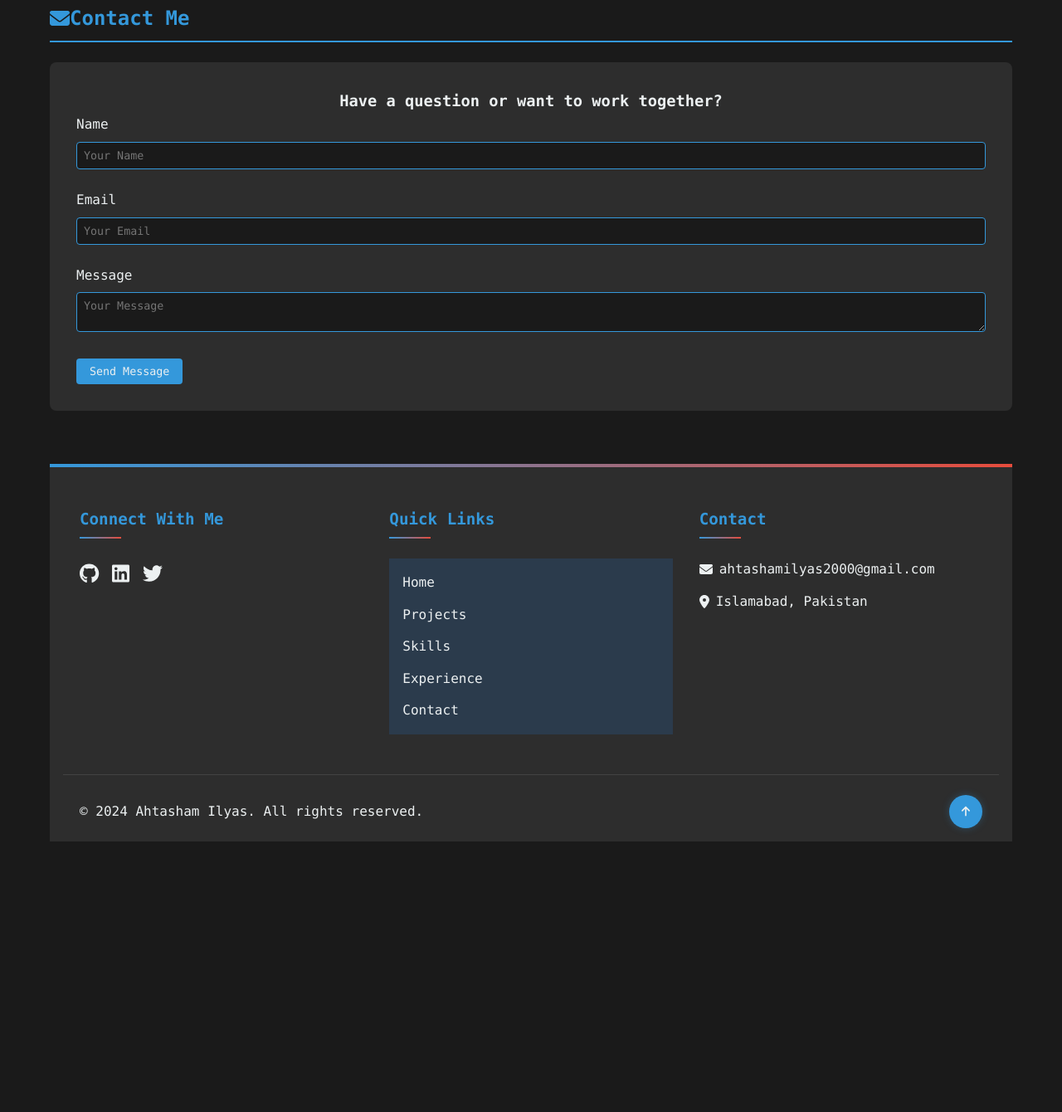
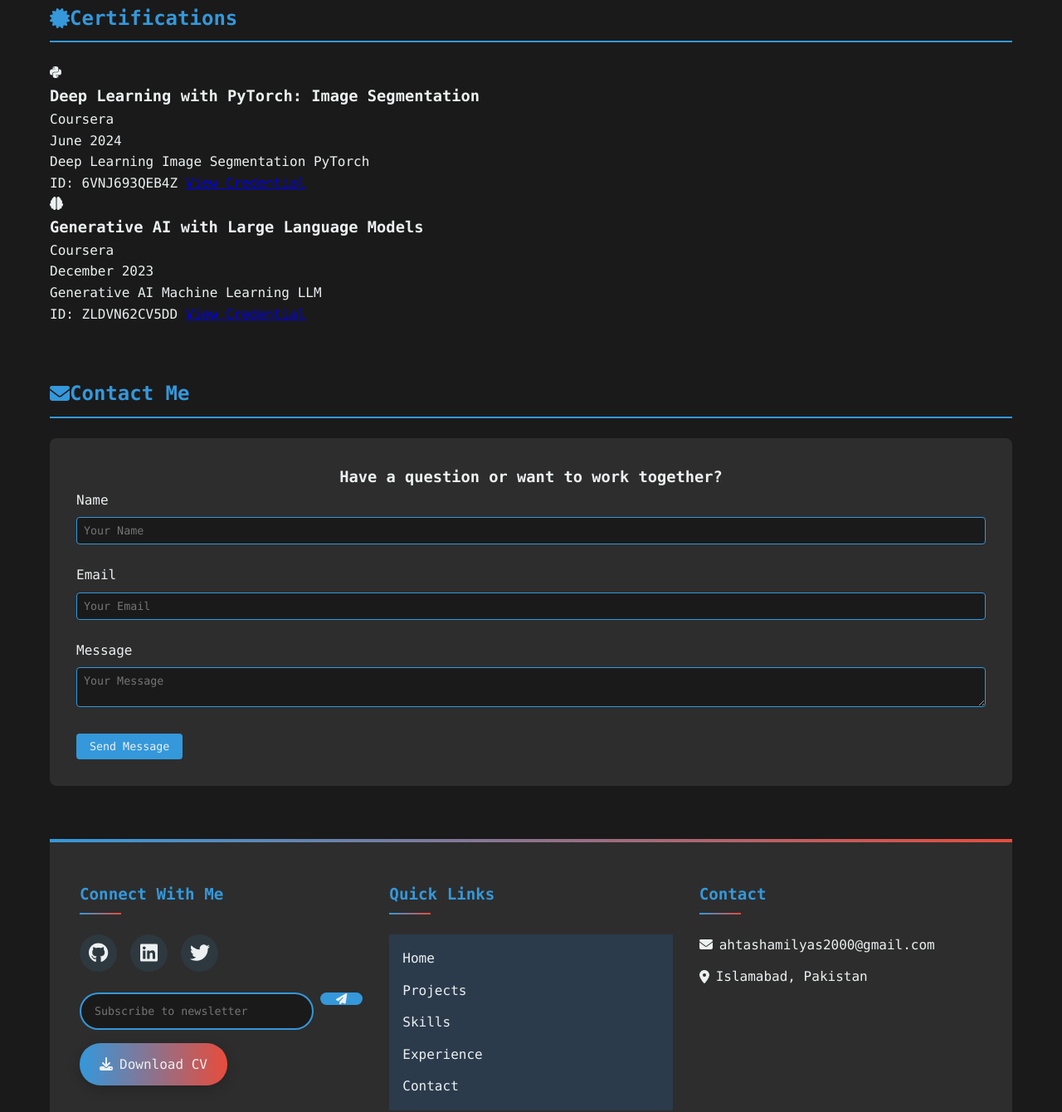
Before and after one commit to ahtashamilyas/ahtashamilyas.github.io, a plain HTML site: page index.html in a window 1280 px wide. Shown: the part 4322-5662 px from the top of the page at 83% size. Before the commit the page ends 5368 px from the top, so only its background shows below. Drawn offline with nearby package versions, Linux system fonts and the light colour scheme; no server answers.

Commit message:
Updated Footer with CV and Subscription Email form.

```diff
--- a/index.html
+++ b/index.html
@@ -584,6 +584,17 @@
     background: linear-gradient(90deg, var(--secondary-color), var(--accent-color));
 }
 
+/* Connect Section Styles */
+.connect-section {
+    grid-column: span 2;
+}
+
+.connect-wrapper {
+    display: flex;
+    flex-direction: column;
+    gap: 1.5rem;
+}
+
 .social-links {
     display: flex;
     gap: 1rem;
@@ -593,13 +604,96 @@
     color: var(--text-color);
     font-size: 1.5rem;
     transition: all 0.3s ease;
+    width: 45px;
+    height: 45px;
+    display: flex;
+    align-items: center;
+    justify-content: center;
+    border-radius: 50%;
+    background: rgba(52, 152, 219, 0.1);
 }
 
 .social-link:hover {
     color: var(--accent-color);
     transform: translateY(-3px);
+    background: rgba(52, 152, 219, 0.2);
 }
 
+.connect-actions {
+    display: flex;
+    gap: 1rem;
+    align-items: center;
+    flex-wrap: wrap;
+}
+
+/* Subscribe Form Styles */
+.subscribe-form {
+    flex: 1;
+    min-width: 250px;
+}
+
+.input-group {
+    display: flex;
+    gap: 0.5rem;
+}
+
+.input-group input {
+    flex: 1;
+    padding: 0.8rem 1rem;
+    border: 2px solid var(--secondary-color);
+    border-radius: 25px;
+    background: var(--dark-bg);
+    color: var(--text-color);
+    font-family: inherit;
+    transition: all 0.3s ease;
+    min-width: 200px;
+}
+
+.input-group input:focus {
+    outline: none;
+    border-color: var(--accent-color);
+    box-shadow: 0 0 10px rgba(52, 152, 219, 0.3);
+}
+
+.subscribe-btn {
+    background: var(--secondary-color);
+    color: var(--text-color);
+    border: none;
+    border-radius: 25px;
+    padding: 0 1.2rem;
+    cursor: pointer;
+    transition: all 0.3s ease;
+    height: 100%;
+}
+
+.subscribe-btn:hover {
+    background: var(--accent-color);
+    transform: translateY(-2px);
+}
+
+/* CV Download Button Styles */
+.cv-download {
+    display: inline-flex;
+    align-items: center;
+    gap: 0.5rem;
+    background: linear-gradient(90deg, var(--secondary-color), var(--accent-color));
+    color: var(--text-color);
+    padding: 0.8rem 1.5rem;
+    border-radius: 25px;
+    text-decoration: none;
+    transition: all 0.3s ease;
+    border: none;
+    cursor: pointer;
+    box-shadow: 0 4px 15px rgba(0, 0, 0, 0.2);
+    white-space: nowrap;
+}
+
+.cv-download:hover {
+    transform: translateY(-3px);
+    box-shadow: 0 6px 20px rgba(0, 0, 0, 0.3);
+}
+
+/* Other Footer Sections */
 .footer-nav {
     display: flex;
     flex-direction: column;
@@ -678,6 +772,12 @@
     transform: translateY(-3px);
 }
 
+@media (max-width: 1024px) {
+    .connect-section {
+        grid-column: span 1;
+    }
+}
+
 @media (max-width: 768px) {
     .footer-content {
         grid-template-columns: 1fr;
@@ -687,6 +787,14 @@
     .footer-section h3::after {
         left: 50%;
         transform: translateX(-50%);
+    }
+
+    .connect-wrapper {
+        align-items: center;
+    }
+
+    .connect-actions {
+        justify-content: center;
     }
 
     .social-links {
@@ -707,7 +815,6 @@
         text-align: center;
     }
 }
-
     </style>
 </head>
 <body>
@@ -1006,6 +1113,54 @@
                 </div>
             </div>
         </section>
+        <section id="certifications" class="my-8">
+            <h2 class="section-title"><i class="fas fa-certificate"></i> Certifications</h2>
+            <div class="certifications-grid">
+                <!-- Deep Learning Certificate -->
+                <div class="certification-card">
+                    <div class="cert-header">
+                        <i class="fab fa-python"></i>
+                        <h3>Deep Learning with PyTorch: Image Segmentation</h3>
+                    </div>
+                    <div class="cert-body">
+                        <p class="issuer">Coursera</p>
+                        <p class="issue-date">June 2024</p>
+                        <div class="cert-skills">
+                            <span>Deep Learning</span>
+                            <span>Image Segmentation</span>
+                            <span>PyTorch</span>
+                        </div>
+                        <div class="cert-footer">
+                            <span class="credential">ID: 6VNJ693QEB4Z</span>
+                            <a href="#" class="view-credential">View Credential</a>
+                        </div>
+                    </div>
+                </div>
+
+                <!-- Generative AI Certificate -->
+                <div class="certification-card">
+                    <div class="cert-header">
+                        <i class="fas fa-brain"></i>
+                        <h3>Generative AI with Large Language Models</h3>
+                    </div>
+                    <div class="cert-body">
+                        <p class="issuer">Coursera</p>
+                        <p class="issue-date">December 2023</p>
+                        <div class="cert-skills">
+                            <span>Generative AI</span>
+                            <span>Machine Learning</span>
+                            <span>LLM</span>
+                        </div>
+                        <div class="cert-footer">
+                            <span class="credential">ID: ZLDVN62CV5DD</span>
+                            <a href="#" class="view-credential">View Credential</a>
+                        </div>
+                    </div>
+                </div>
+
+                <!-- Add more certification cards following the same pattern -->
+            </div>
+        </section>
 
         <!-- <section id="education">    <h2><i class="fas fa</section> -->
         <section id="contact">
@@ -1040,6 +1195,25 @@
                         </a>
                         <a href="https://twitter.com" class="social-link" aria-label="Twitter">
                             <i class="fab fa-twitter"></i>
+                        </a>
+                    </div>&nbsp;&nbsp;&nbsp;
+                    <div class="connect-actions">
+                        <form class="subscribe-form" id="subscribeForm" action="https://formspree.io/f/xgveezyn" method="POST">
+                            <div class="input-group">
+                                <input
+                                    type="email"
+                                    placeholder="Subscribe to newsletter"
+                                    required
+                                    aria-label="Email subscription"
+                                >
+                                <button type="submit" class="subscribe-btn">
+                                    <i class="fas fa-paper-plane"></i>
+                                </button>
+                            </div>
+                        </form>
+
+                        <a href="/CV_AHTASHAM-ILYAS.pdf" class="cv-download" download>
+                            <i class="fas fa-download"></i> Download CV
                         </a>
                     </div>
                 </div>
@@ -1128,4 +1302,11 @@
         behavior: 'smooth'
     });
 });
+document.getElementById('subscribeForm').addEventListener('submit', function(e) {
+    e.preventDefault();
+    const email = this.querySelector('input[type="email"]').value;
+    // Add your email subscription logic here
+    alert(`Thank you for subscribing with: ${email}`);
+    this.reset();
+});
 </script>
```
